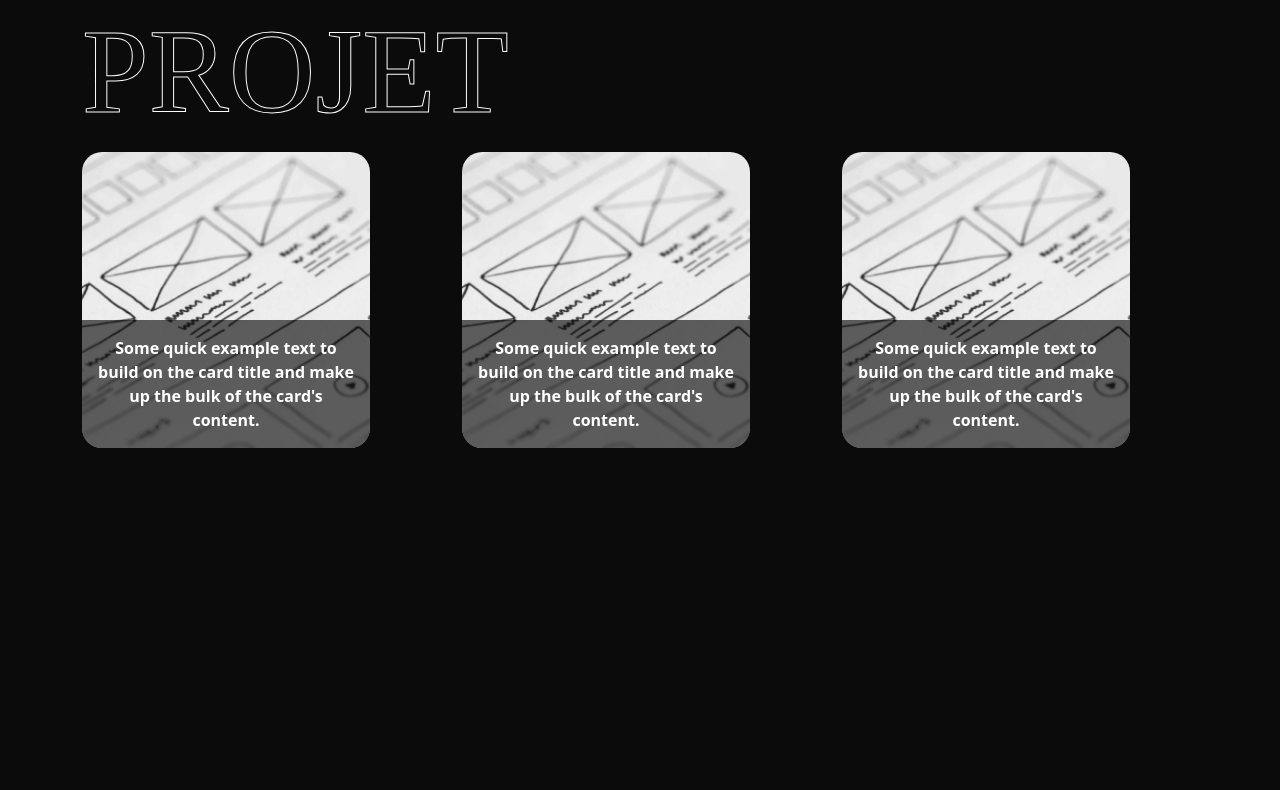
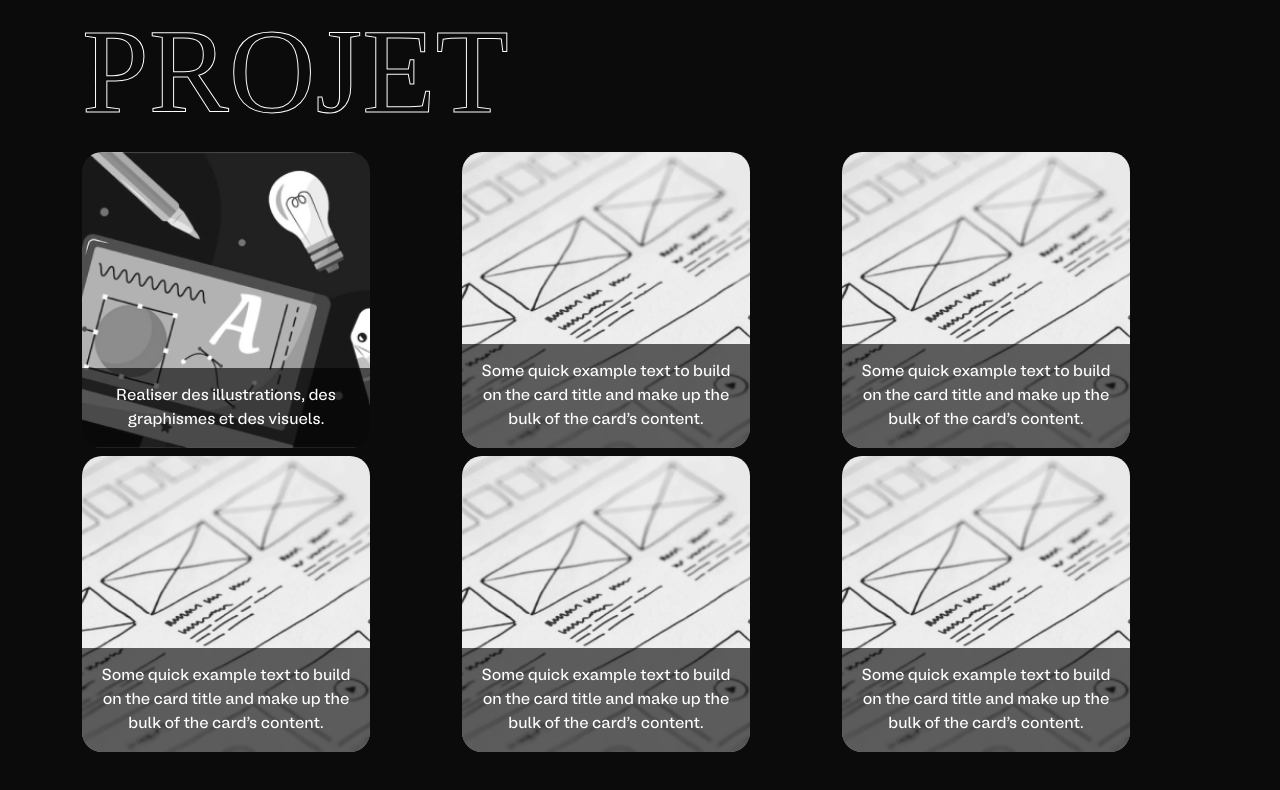
Before and after one commit to Ngenaudet/projet--portfolio-CDUI, a plain HTML site: page partials/projet.html in a window 1280 px wide. Drawn offline with nearby package versions, Linux system fonts and the light colour scheme; a web font is replaced by a local one.

Commit message:
Typo + cardback opti

```diff
--- a/css/projet_T_T.css
+++ b/css/projet_T_T.css
@@ -3,6 +3,11 @@
     src: url("fonts/DXRigraf-SemBdExpIta.woff2") format("woff2");
     font-style: normal;
     font-display: swap;
+}
+
+@font-face {
+    font-family: BLMelody;
+    src: url('../fonts/BLMelody-Regular.woff2') format("woff2") ;
 }
 
 body {
@@ -118,12 +123,14 @@ label :checked + .card {
 
 .front p,
 .back .click {
-	font-size: 18px;
-	font-weight: 600;
+	font-family: BLMelody;
+	font-size: 14px;
+
 }
 
 .back h1 {
-    -webkit-text-stroke: 1px white;
+    -webkit-text-stroke: 0.5px white;
+	font-size: 20px;
     color: transparent;
     font-family: dx-rigraf;
 	margin: 30px 0 0 0;
@@ -135,10 +142,23 @@ hr {
 }
 
 .back p {
-	font-size: 16px;
-	color: #000;
-	padding: 0 18px;
-	line-height: 30px;
+	font-size: 14px;
+	color: #fff;
+	padding: 25px;
+	line-height: 1rem;
+	padding: auto;
 	text-align: center;
-	margin: 0 auto;
+	margin: 0;
 }
+
+.back p1 {
+	font-size: 12px;
+	color: #939393;
+	line-height: 1rem;
+	text-align: center;
+	margin: 0;
+}
+
+.btn {
+	margin : 25px 15px;
+}
--- a/partials/projet.html
+++ b/partials/projet.html
@@ -14,6 +14,87 @@
         <div class="row">
           <div class="col">
             <h1 class="title__page">PROJET</h1>
+          </div>
+        </div>
+        <div class="row">
+          <article class="col-md-4 col-sm-6 align-self-center">
+            <label>
+                <input type="checkbox"/>
+                <div class="card ">
+                  <div class="front">
+                    <div class="img__container h-100">
+                      <img src=" ../images/ecf-illustrator-photoshop.jpg" class="card-img-top img-fluid h-100 " alt="ECF Adobe XD">
+                    </div>
+                      <div class="card-body d-flex align-items-center position-absolute bottom-0">
+                        <p class="card-text fs-6">Realiser des illustrations, des graphismes et des visuels.</p>
+                      </div>
+                  </div>
+                  <div class="back">
+                      <h1>EXEMPLE DE PROJET</h1>
+                      <p>Création d’un logo pour une auto-entreprise dans le domaine de l’écriture et de l’art.
+                      </p>
+                      <p1> Par Bidule & Chouette </p1>
+                      <div class="btn">
+                      <a href="#" class="btn btn-secondary">Timmy</a>
+                      <a href="#" class="btn btn-secondary">Tijani</a>
+                    </div>
+                  </div>
+                </div>
+            </label>
+          </article>
+          <article class="col-md-4 col-sm-6 align-self-center">
+            <label>
+                <input type="checkbox"/>
+                <div class="card ">
+                  <div class="front">
+                    <div class="img__container h-100">
+                      <img src="../images/ecf-adobexd.jpg" class="card-img-top img-fluid h-100 " alt="ECF Adobe XD">
+                    </div>
+                      <div class="card-body d-flex align-items-center position-absolute bottom-0">
+                        <p class="card-text fs-6">Some quick example text to build on the card title and make up the bulk of the card's content.</p>
+                      </div>
+                  </div>
+                  <div class="back">
+                      <h1>EXEMPLE DE PROJET</h1>
+                      <hr />
+                      <p>Création d’un logo pour une auto-entreprise dans le domaine de l’écriture et de l’art.</p>
+                      <hr />
+                      <p class="click">Click to flip</p>
+                  </div>
+                </div>
+            </label>
+          </article>
+          <article class="col-md-4 col-sm-6 align-self-center">
+            <label>
+                <input type="checkbox"/>
+                <div class="card ">
+                  <div class="front">
+                    <div class="img__container h-100">
+                      <img src="../images/ecf-adobexd.jpg" class="card-img-top img-fluid h-100 " alt="ECF Adobe XD">
+                    </div>
+                      <div class="card-body d-flex align-items-center position-absolute bottom-0">
+                        <p class="card-text fs-6">Some quick example text to build on the card title and make up the bulk of the card's content.</p>
+                      </div>
+                  </div>
+                  <div class="back">
+                      <h1>EXEMPLE DE PROJET</h1>
+                      <hr />
+                      <p>Création d’un logo pour une auto-entreprise dans le domaine de l’écriture et de l’art.</p>
+                      <hr />
+                      <p class="click">Click to flip</p>
+                  </div>
+                </div>
+            </label>
+          </article>
+
+        </div>
+
+      </div>
+
+      <div class="container">
+        <div class="row">
+          <div class="col">
+            <h1 class="title__page"></h1>
           </div>
         </div>
         <div class="row">
@@ -87,6 +168,7 @@
         </div>
 
       </div>
+
       <script src="https://cdn.jsdelivr.net/npm/bootstrap@5.2.1/dist/js/bootstrap.bundle.min.js" integrity="sha384-u1OknCvxWvY5kfmNBILK2hRnQC3Pr17a+RTT6rIHI7NnikvbZlHgTPOOmMi466C8" crossorigin="anonymous"></script>
       <script src="https://cdn.jsdelivr.net/npm/@popperjs/core@2.11.6/dist/umd/popper.min.js" integrity="sha384-oBqDVmMz9ATKxIep9tiCxS/Z9fNfEXiDAYTujMAeBAsjFuCZSmKbSSUnQlmh/jp3" crossorigin="anonymous"></script>
       <script src="https://cdn.jsdelivr.net/npm/bootstrap@5.2.1/dist/js/bootstrap.min.js" integrity="sha384-7VPbUDkoPSGFnVtYi0QogXtr74QeVeeIs99Qfg5YCF+TidwNdjvaKZX19NZ/e6oz" crossorigin="anonymous"></script>
```
Also changed, not shown: fonts/BLMelody-Regular.woff2 (added).
